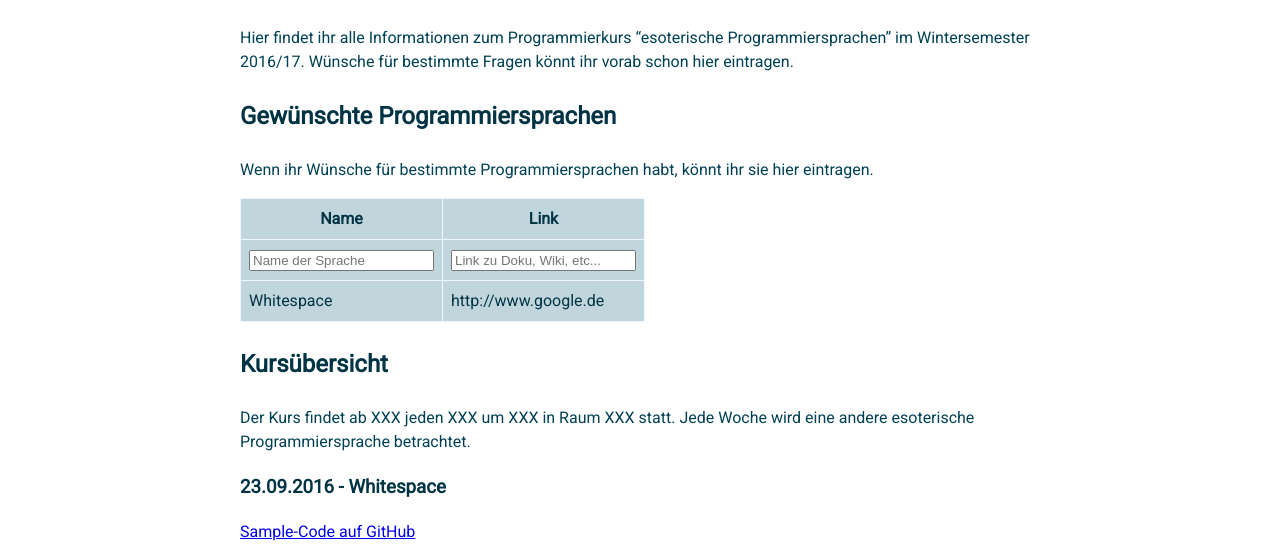
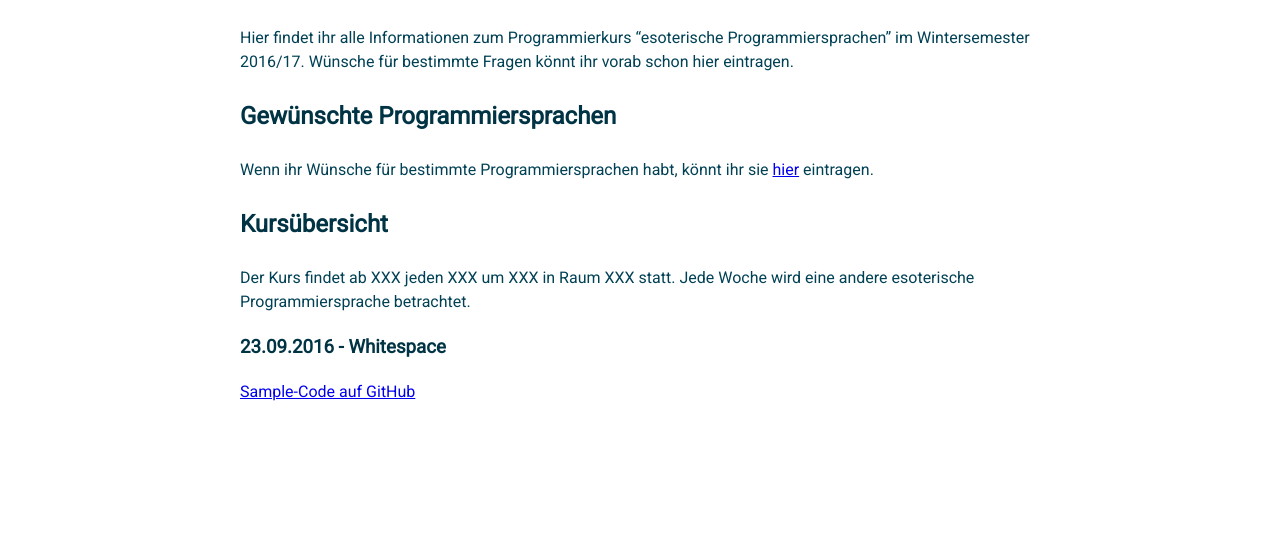
Before and after one commit to florianschmidt1994/course-esoteric-languages, a plain HTML site: page index.html in a window 1280 px wide. Shown: the part 342-886 px from the top of the page. After the commit the page ends 800 px from the top, so only its background shows below. Drawn offline with Linux system fonts and the light colour scheme.

Commit message:
Add link to Google Form
as requested^^

```diff
--- a/index.html
+++ b/index.html
@@ -24,24 +24,7 @@
     </p>
 
     <h2>Gewünschte Programmiersprachen</h2>
-    <p>Wenn ihr Wünsche für bestimmte Programmiersprachen habt, könnt ihr sie hier eintragen.</p>
-
-    <form>
-        <table>
-            <tr>
-                <th>Name</th>
-                <th>Link</th>
-            </tr>
-            <tr>
-                <td><input type="text" name="language" placeholder="Name der Sprache"></td>
-                <td><input type="text" name="link" placeholder="Link zu Doku, Wiki, etc..."></td>
-            </tr>
-            <tr>
-                <td>Whitespace</td>
-                <td>http://www.google.de</td>
-            </tr>
-        </table>
-    </form>
+    <p>Wenn ihr Wünsche für bestimmte Programmiersprachen habt, könnt ihr sie <a href="https://goo.gl/forms/m71JvOpbMV5wLEa12">hier</a> eintragen.</p>
 
     <h2>Kursübersicht</h2>
     <p>Der Kurs findet ab XXX jeden XXX um XXX in Raum XXX statt. Jede Woche wird eine andere esoterische
```
